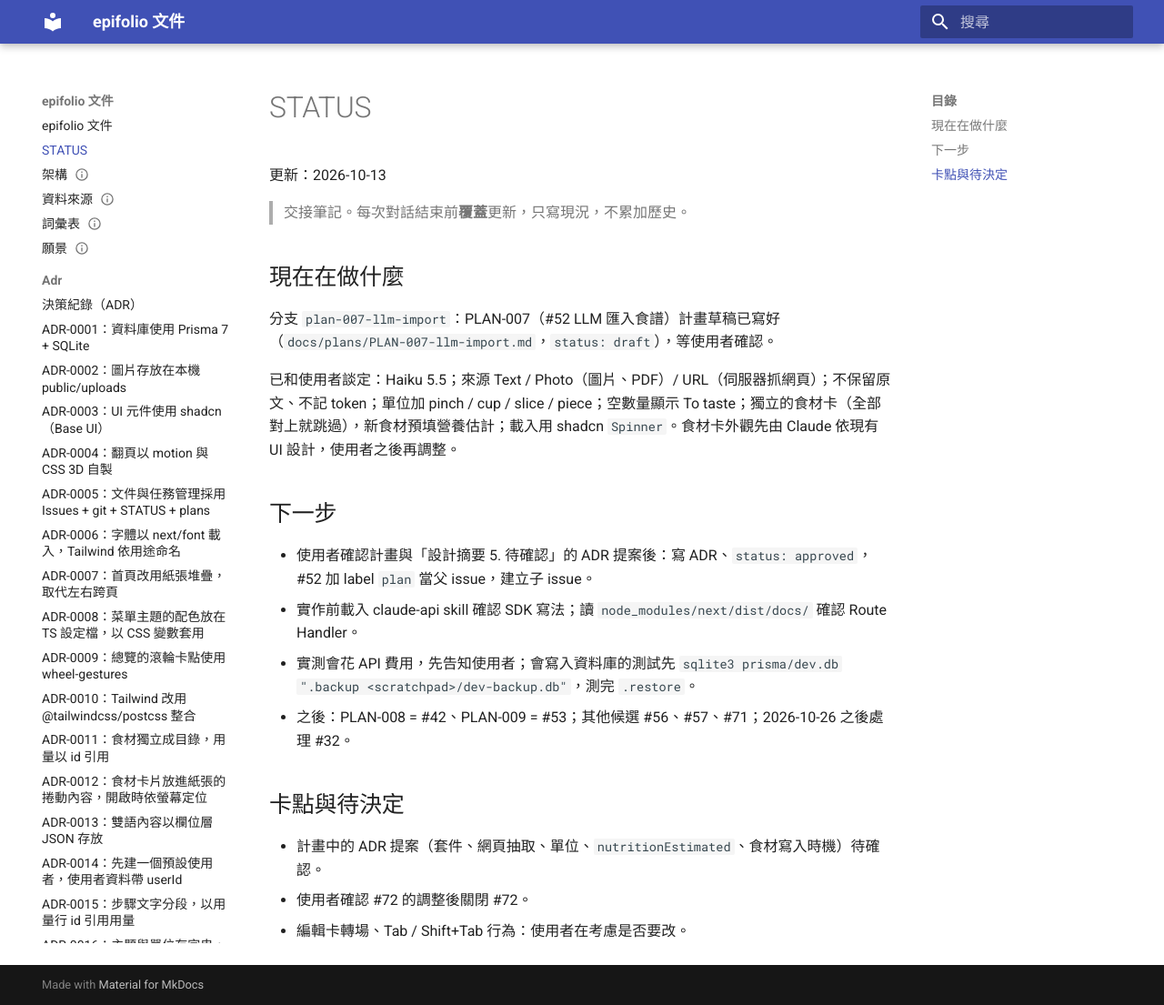
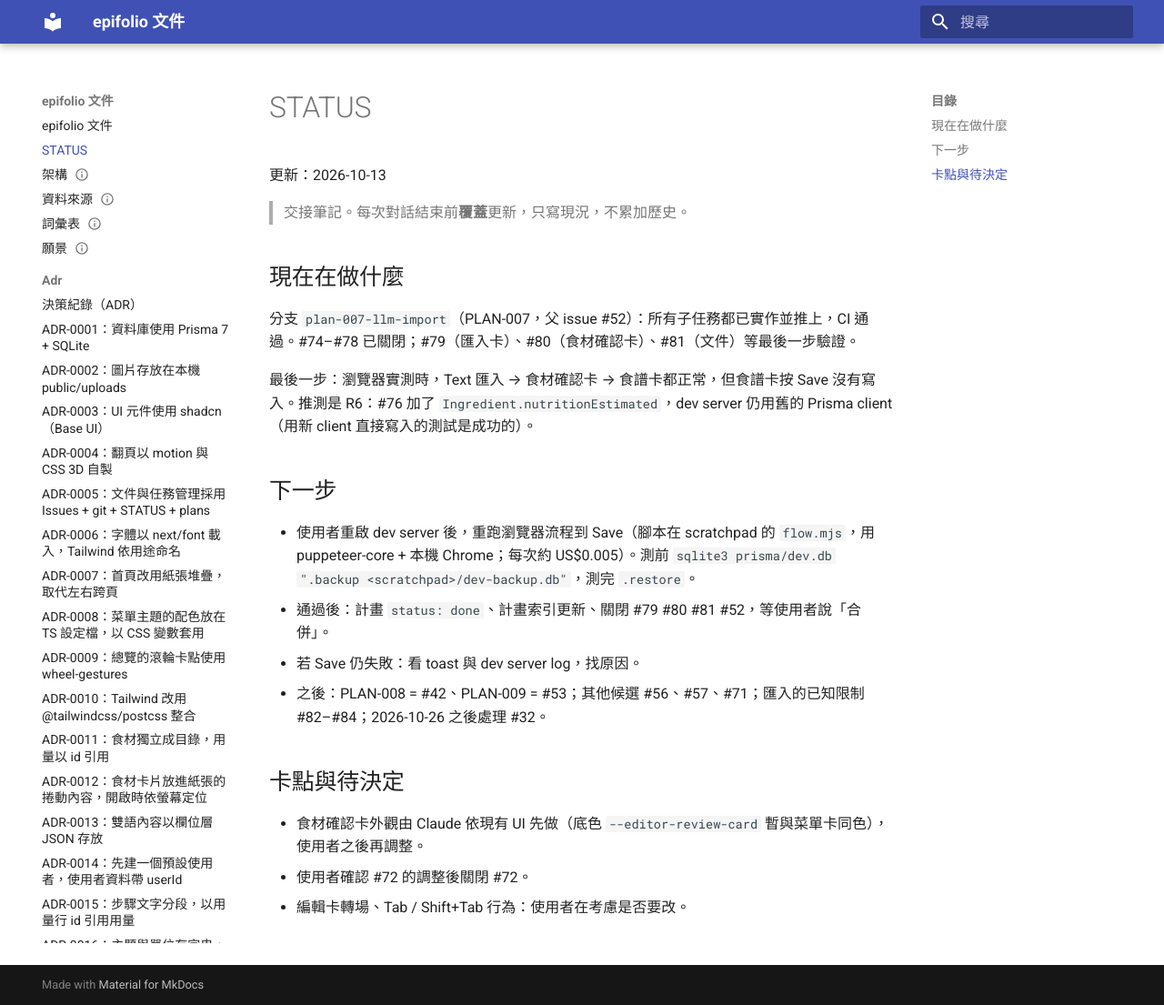
Before and after one commit to piercelin11/epifolio, an MkDocs documentation site: the page built from docs/STATUS.md, in a window 1280 px wide and 1105 px high. Shown: the whole window at 91% size. Built offline with MkDocs 1.6.1 and Material for MkDocs 9.7.7, drawn with Linux system fonts in a browser that asks for light colours.

Commit message:
docs: update status before the final PLAN-007 check

```diff
--- a/docs/STATUS.md
+++ b/docs/STATUS.md
@@ -6,19 +6,19 @@
 
 ## 現在在做什麼
 
-分支 `plan-007-llm-import`：PLAN-007（#52 LLM 匯入食譜）計畫草稿已寫好（`docs/plans/PLAN-007-llm-import.md`，`status: draft`），等使用者確認。
+分支 `plan-007-llm-import`（PLAN-007，父 issue #52）：所有子任務都已實作並推上，CI 通過。#74–#78 已關閉；#79（匯入卡）、#80（食材確認卡）、#81（文件）等最後一步驗證。
 
-已和使用者談定：Haiku 5.5；來源 Text / Photo（圖片、PDF）/ URL（伺服器抓網頁）；不保留原文、不記 token；單位加 pinch / cup / slice / piece；空數量顯示 To taste；獨立的食材卡（全部對上就跳過），新食材預填營養估計；載入用 shadcn `Spinner`。食材卡外觀先由 Claude 依現有 UI 設計，使用者之後再調整。
+最後一步：瀏覽器實測時，Text 匯入 → 食材確認卡 → 食譜卡都正常，但食譜卡按 Save 沒有寫入。推測是 R6：#76 加了 `Ingredient.nutritionEstimated`，dev server 仍用舊的 Prisma client（用新 client 直接寫入的測試是成功的）。
 
 ## 下一步
 
-- 使用者確認計畫與「設計摘要 5. 待確認」的 ADR 提案後：寫 ADR、`status: approved`，#52 加 label `plan` 當父 issue，建立子 issue。
-- 實作前載入 claude-api skill 確認 SDK 寫法；讀 `node_modules/next/dist/docs/` 確認 Route Handler。
-- 實測會花 API 費用，先告知使用者；會寫入資料庫的測試先 `sqlite3 prisma/dev.db ".backup <scratchpad>/dev-backup.db"`，測完 `.restore`。
-- 之後：PLAN-008 = #42、PLAN-009 = #53；其他候選 #56、#57、#71；2026-10-26 之後處理 #32。
+- 使用者重啟 dev server 後，重跑瀏覽器流程到 Save（腳本在 scratchpad 的 `flow.mjs`，用 puppeteer-core + 本機 Chrome；每次約 US$0.005）。測前 `sqlite3 prisma/dev.db ".backup <scratchpad>/dev-backup.db"`，測完 `.restore`。
+- 通過後：計畫 `status: done`、計畫索引更新、關閉 #79 #80 #81 #52，等使用者說「合併」。
+- 若 Save 仍失敗：看 toast 與 dev server log，找原因。
+- 之後：PLAN-008 = #42、PLAN-009 = #53；其他候選 #56、#57、#71；匯入的已知限制 #82–#84；2026-10-26 之後處理 #32。
 
 ## 卡點與待決定
 
-- 計畫中的 ADR 提案（套件、網頁抽取、單位、`nutritionEstimated`、食材寫入時機）待確認。
+- 食材確認卡外觀由 Claude 依現有 UI 先做（底色 `--editor-review-card` 暫與菜單卡同色），使用者之後再調整。
 - 使用者確認 #72 的調整後關閉 #72。
 - 編輯卡轉場、Tab / Shift+Tab 行為：使用者在考慮是否要改。
```
